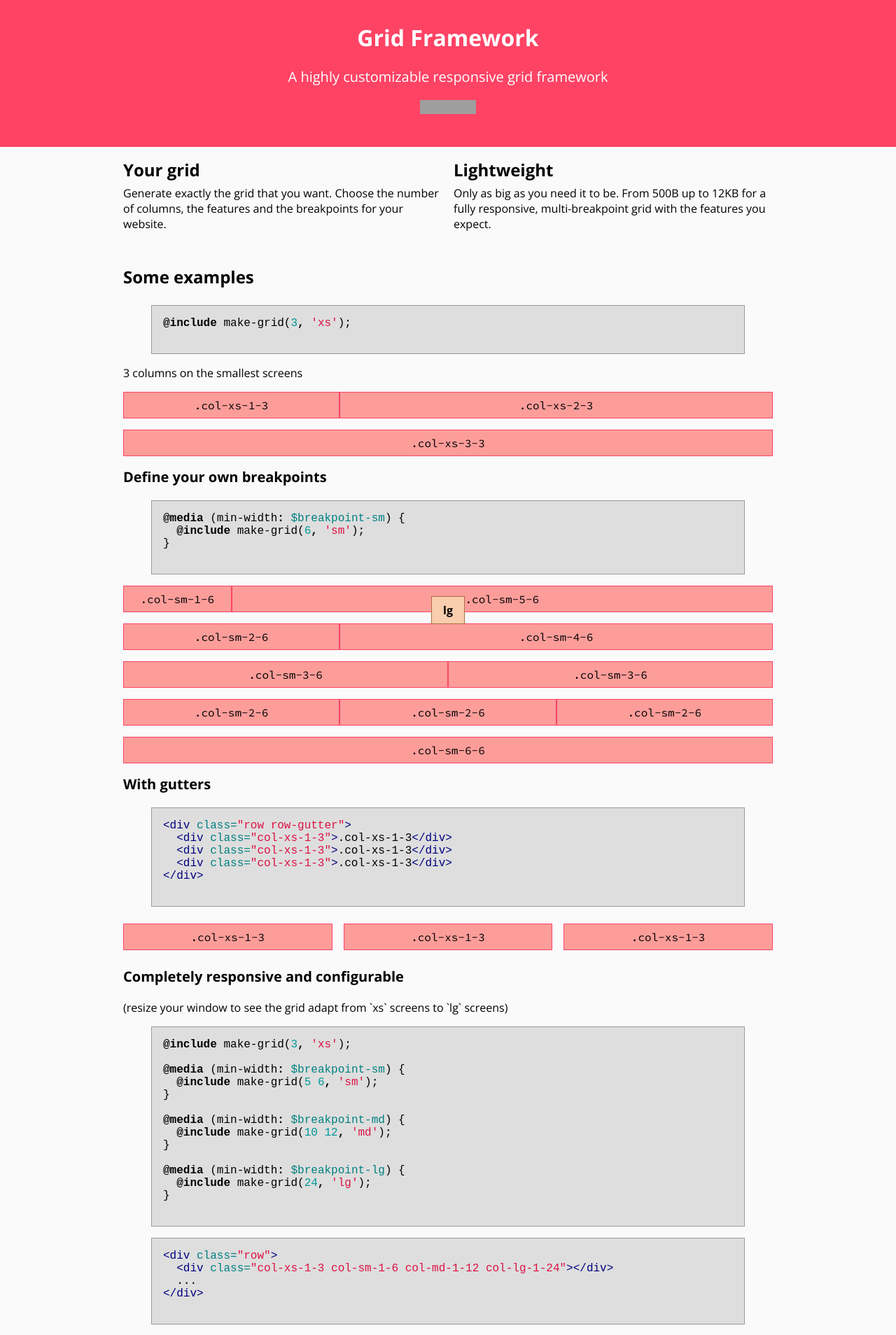
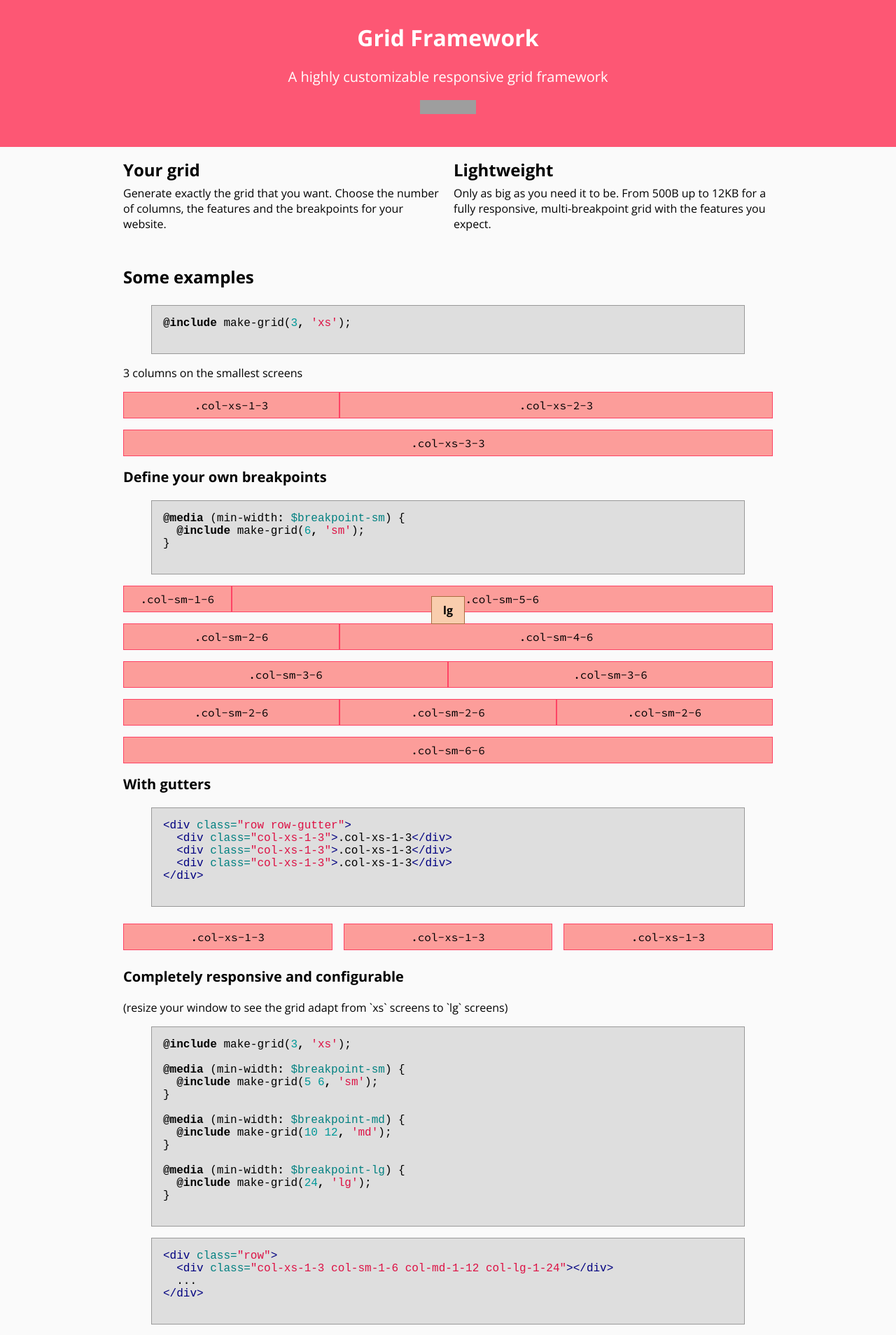
Before and after one commit to mbillard/grid-framework, a Jekyll site: the page built from index.html, in a window 1280 px wide. Shown: the top 1908 px of the page at 70% size. Built offline with Jekyll 4.4.1, drawn with Linux system fonts in a browser that asks for light colours; grey boxes are pictures that could not be loaded.

Commit message:
Update main.scss

```diff
--- a/css/main.scss
+++ b/css/main.scss
@@ -153,7 +153,7 @@ section {
 .hero {
   padding-top: 2em;
   padding-bottom: 2em;
-  background: #FE4365;
+  background: #FD5774;
   color: #fff;
 }
 
```
